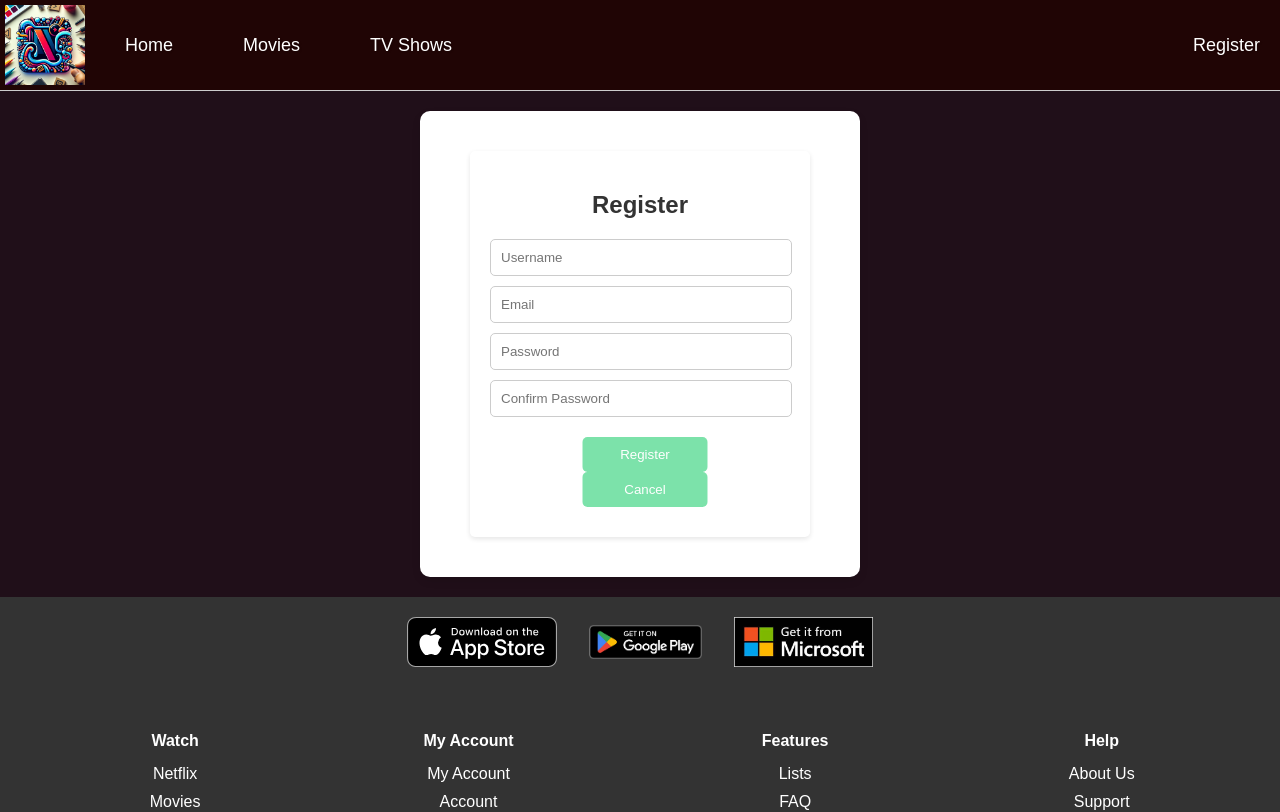
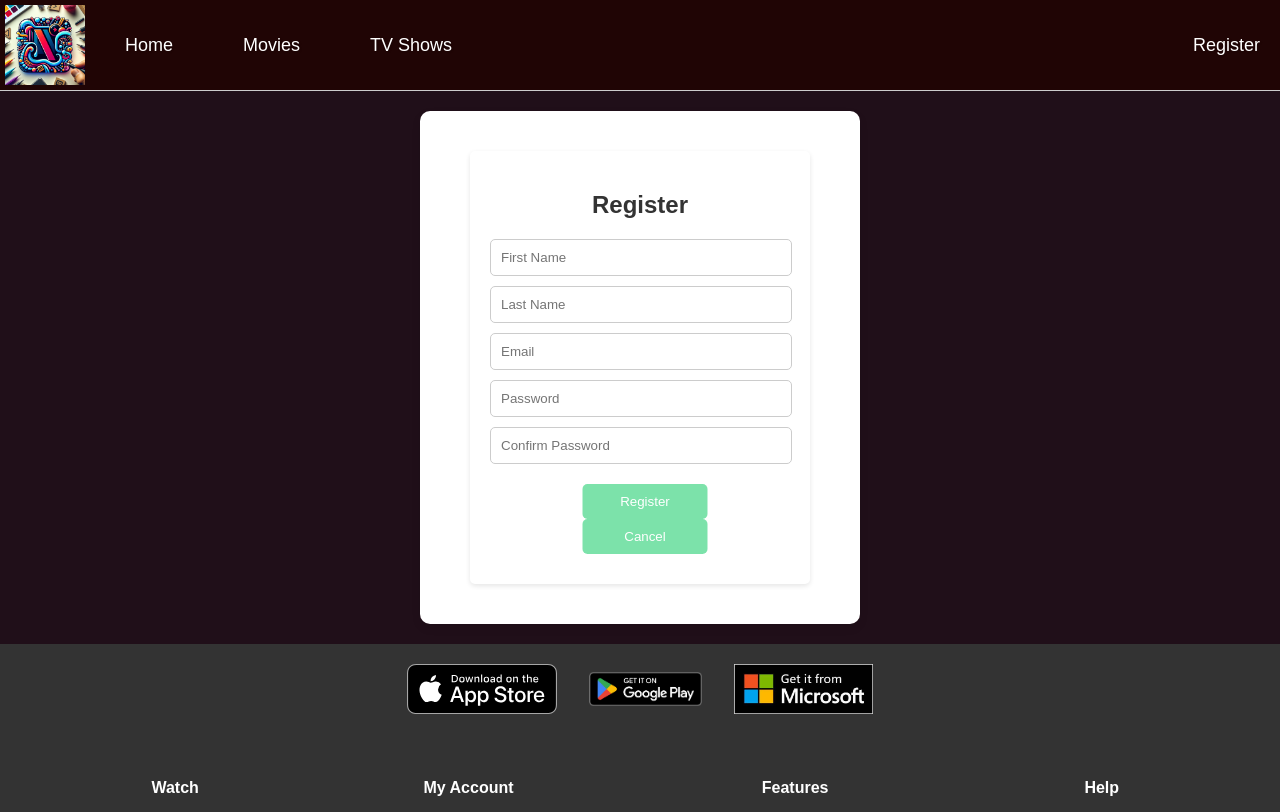
Before and after one commit to Tejaswinibn/video-store, a React (Create React App) app: page /register in a window 1280 px wide. Shown: the top 812 px of the page. Built offline with nearby package versions, Linux system fonts and the light colour scheme.

Commit message:
Update RegisterForm.js
changing username to first name and last name

```diff
--- a/src/components/RegisterForm.js
+++ b/src/components/RegisterForm.js
@@ -4,7 +4,9 @@ import "../App.css";
 import axios from 'axios';
 
 const RegisterForm = ({ onClose }) => {
-  const [username, setUsername] = useState('');
+  // Inside your RegisterForm component's state initialization
+  const [firstName, setFirstName] = useState('');
+  const [lastName, setLastName] = useState('');
   const [email, setEmail] = useState('');
   const [password, setPassword] = useState('');
   const [confirmPassword, setConfirmPassword] = useState('');
@@ -22,8 +24,9 @@ const RegisterForm = ({ onClose }) => {
     }
 
     try {
-      const response = await axios.post('https://video-store-ffd8896e8ec4.herokuapp.com/api/customers/register', {
-        username,
+      const response = await axios.post('http://localhost:3030/api/customers/register', {
+        firstName,
+        lastName,
         email,
         password,
       });
@@ -48,18 +51,29 @@ const RegisterForm = ({ onClose }) => {
       <form onSubmit={handleSubmit}>
         <h2>Register</h2>
         {showSuccessMessage && (
-  <p className="success-message" style={{ color: 'black' }}>Registration successful!</p>
-)}
+          <p className="success-message" style={{ color: 'black' }}>Registration successful!</p>
+        )}
         {error && <p className="error-message">{error}</p>}
+        {/* Inside the form in your RegisterForm component */}
         <div>
           <input
             type="text"
-            placeholder="Username"
-            value={username}
-            onChange={(e) => setUsername(e.target.value)}
+            placeholder="First Name"
+            value={firstName}
+            onChange={(e) => setFirstName(e.target.value)}
             required
           />
         </div>
+        <div>
+          <input
+            type="text"
+            placeholder="Last Name"
+            value={lastName}
+            onChange={(e) => setLastName(e.target.value)}
+            required
+          />
+        </div>
+
         <div>
           <input
             type="email"
```
